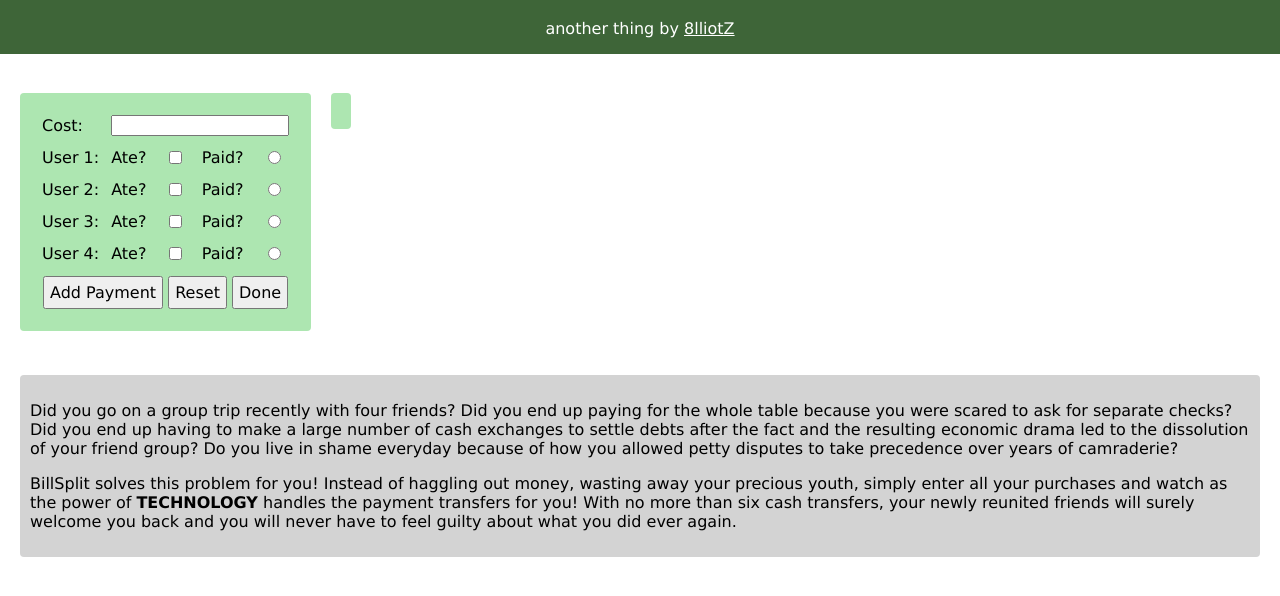
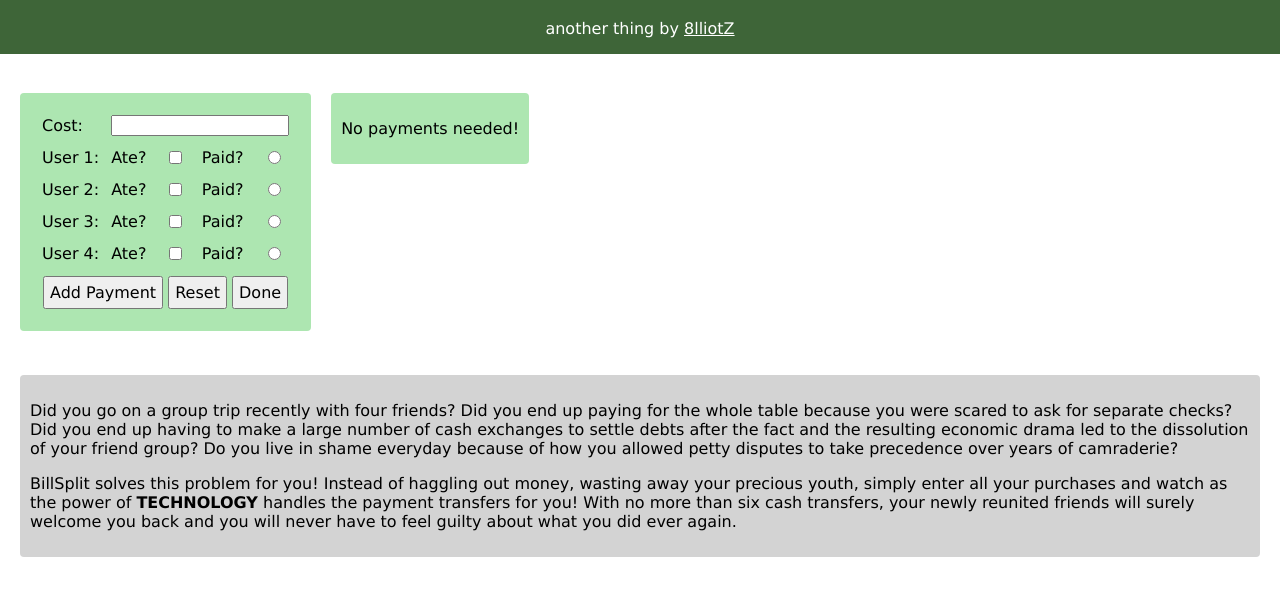
Before and after one commit to 8lliotzhang/billSplit, a plain HTML site: page index.html in a window 1280 px wide. Both pictures are taken after a click on the button "Done". Shown: the part 62-658 px from the top of the page. Drawn offline with Linux system fonts and the light colour scheme.

Commit message:
this should do the trick

```diff
--- a/index.html
+++ b/index.html
@@ -4,7 +4,7 @@
         <link rel="stylesheet" href="style.css">
         <title>BillSplit</title>
         <script src="script.js"></script>
-        <link rel="icon" type="image/x-icon" href="/images/spliticon.png">
+        <link rel="icon" href="/spliticon.png">
 
 
     </head>
--- a/script.js
+++ b/script.js
@@ -3,10 +3,13 @@
 //DONE: make outdiv hidden and change this on click "done"
 //DONE: fix required thing for boxes
 //DONE: if the outdiv is already displayed, then running newpay calls finalprtout
+//DONE: favicon.
+//DONE: empty payment handling.
 //----
 //TODO: make look nice - though more of a subjective thing.
-//TODO: web icon
 //TODO: host on github?
+//TODO: sum to zero handling?
+
 
 
 //store userids umm idk why but channels array is important - stores transaction data
@@ -218,6 +221,7 @@ function finalPrtOut(){
 
 //final prtout
     var finalOut = ""
+    var EmptyMsg = "No payments needed!"
 
 for (let i = 0; i < channelsArray.length; i++){
         if (channelsArray[i] == 0){
@@ -233,7 +237,13 @@ for (let i = 0; i < channelsArray.length; i++){
         }
     }
     document.getElementById("outdiv").style.visibility = "visible";
-    document.getElementById("outbox").innerHTML = finalOut;
+
+    if (finalOut != ""){
+        document.getElementById("outbox").innerHTML = finalOut;
+
+    }else{
+        document.getElementById("outbox").innerHTML = EmptyMsg;
+    }
     //
     console.log(finalOut)
 }
```
